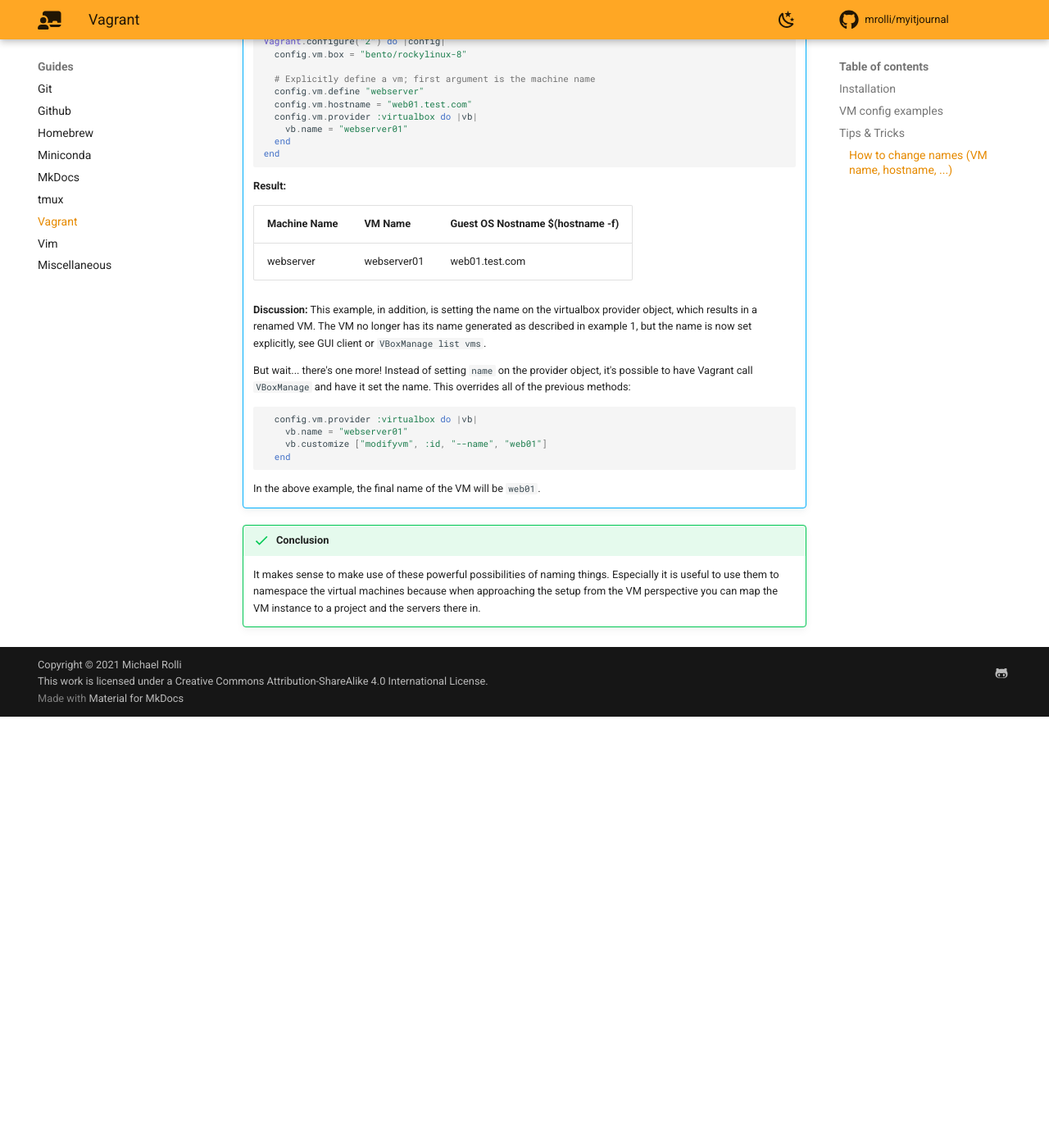
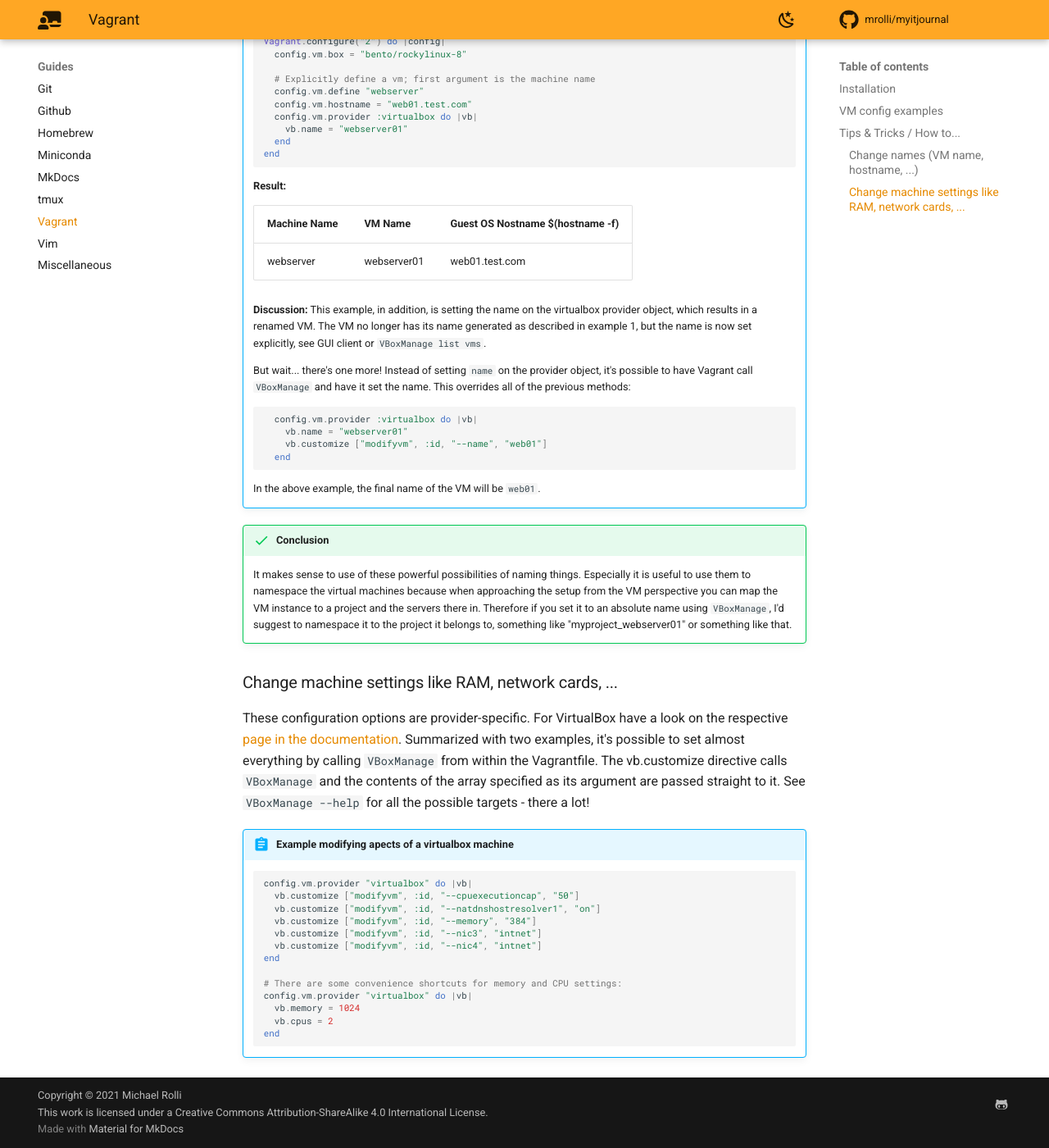
Before and after one commit to mrolli/myitjournal, an MkDocs documentation site: the page built from docs/guides/vagrant.md, in a window 1280 px wide and 1400 px high, scrolled down 2584 px. Shown: the whole window at 82% size. Built offline with MkDocs 1.6.1 and Material for MkDocs 9.7.7, drawn with Linux system fonts in a browser that asks for light colours; comment, search, counter and statistics services are not loaded; before the commit the page ends 3458 px from its top, so only the background shows below that; some of the changed text lies outside the part shown.

Commit message:
Add more on customizing hosts in Vagrantfile

````diff
--- a/docs/guides/vagrant.md
+++ b/docs/guides/vagrant.md
@@ -12,9 +12,9 @@
 
 ## VM config examples
 
-## Tips & Tricks
+## Tips & Tricks / How to...
 
-### How to change names (VM name, hostname, ...)
+### Change names (VM name, hostname, ...)
 
 There are at least the following levels of naming a virtual server depending on the context:
 
@@ -138,6 +139,30 @@
     In the above example, the final name of the VM will be `web01`.
 
 !!! success "Conclusion"
-    It makes sense to make use of these powerful possibilities of naming things. Especially it is useful to use them to namespace
+    It makes sense to use of these powerful possibilities of naming things. Especially it is useful to use them to namespace
     the virtual machines because when approaching the setup from the VM perspective you can map the VM instance to a project and
-    the servers there in.
+    the servers there in. Therefore if you set it to an absolute name using `VBoxManage`, I'd suggest to namespace it to the
+    project it belongs to, something like "myproject_webserver01" or something like that.
+
+### Change machine settings like RAM, network cards, ...
+
+These configuration options are provider-specific. For VirtualBox have a look on the respective [page in the documentation](https://www.vagrantup.com/docs/providers/virtualbox/configuration). Summarized with two examples, it's possible to set almost everything
+by calling `VBoxManage` from within the Vagrantfile. The vb.customize directive calls `VBoxManage` and the contents of the array
+specified as its argument are passed straight to it. See `VBoxManage --help` for all the possible targets - there a lot!
+
+!!! abstract "Example modifying apects of a virtualbox machine"
+    ```ruby
+    config.vm.provider "virtualbox" do |vb|
+      vb.customize ["modifyvm", :id, "--cpuexecutioncap", "50"]
+      vb.customize ["modifyvm", :id, "--natdnshostresolver1", "on"]
+      vb.customize ["modifyvm", :id, "--memory", "384"]
+      vb.customize ["modifyvm", :id, "--nic3", "intnet"]
+      vb.customize ["modifyvm", :id, "--nic4", "intnet"]
+    end
+
+    # There are some convenience shortcuts for memory and CPU settings:
+    config.vm.provider "virtualbox" do |vb|
+      vb.memory = 1024
+      vb.cpus = 2
+    end
+    ```
````
Also changed, not shown: other parts of docs/guides/vagrant.md (+2 -1 lines).
